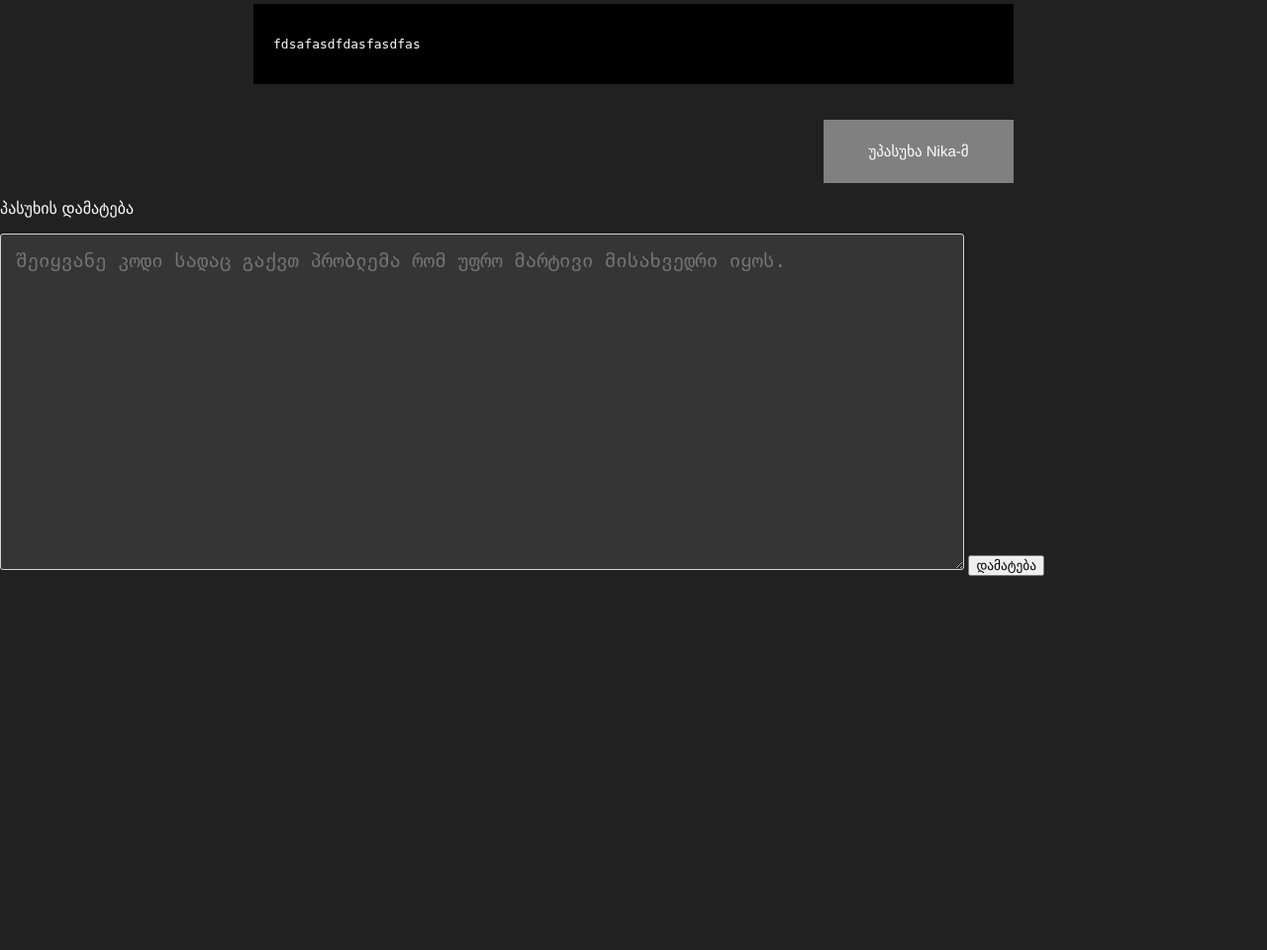
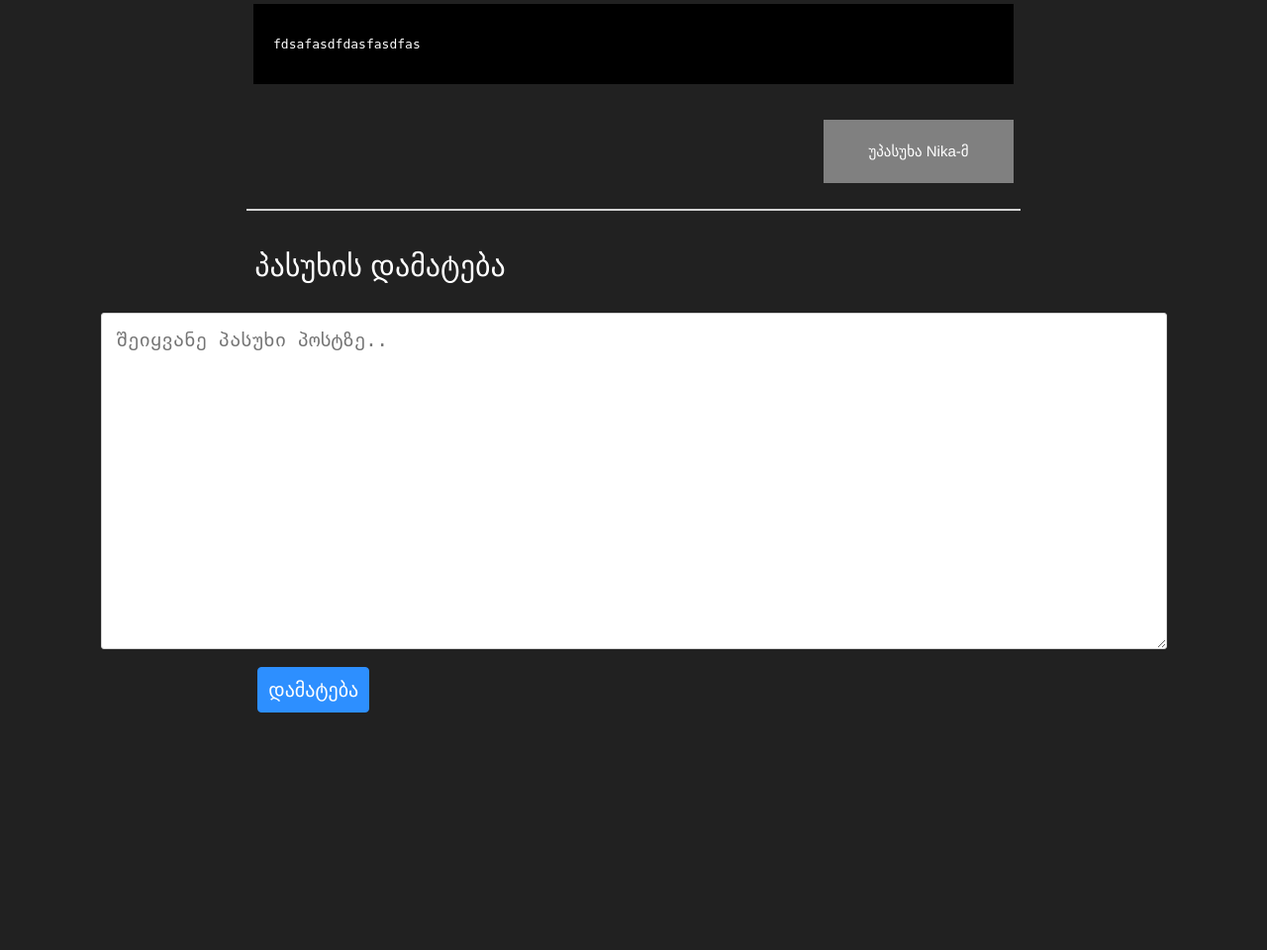
Before and after one commit to NikaKereselidze/ProgramFlow, a Flask app: page /posts/1 in a window 1280 px wide. Shown: the part 4378-5338 px from the top of the page at 99% size. Run offline with Flask 2, Linux system fonts and the light colour scheme; the visitor is signed in with stand-in values (Sample User, id 1); data comes from the database, SQL or seed files in the repository; both versions use the stored data as it was after the commit.

Commit message:
Add files via upload

```diff
--- a/app.py
+++ b/app.py
@@ -239,7 +239,7 @@
                 created_answer = Answers(answer_id=post_data.post_id, answer_author=session['user'], answer_username=session['username'], answer=answer, votes=0)
                 db.session.add(created_answer)
                 db.session.commit()
-                return render_template('post_page.html', post_data=post_data, answer_data=answer_data, current_user=session['user'])
+                return redirect(f'/posts/{id}')
         else:
             flash('არ ხართ შესული ექაუნთზე..')
             return redirect(url_for('home'))
@@ -307,7 +307,6 @@
         flash("პოსტი ვერ წაიშალა..", category='error')
         return redirect(url_for('posts'))
 
-
 @app.errorhandler(404)
 def error(e):
     return render_template('404.html'), 404
--- a/static/style.css
+++ b/static/style.css
@@ -498,10 +498,19 @@
     margin-left: 2%;
 }
 
+.addPostHeader {
+    margin-left: 31%;
+    font-size: 35px;
+}
+
+.addPostContainer {
+    display: flex;
+    justify-content: center;
+}
+
 .addPostDiv {
-    margin-top: 6vh;
-    margin-left: 10%;
-    margin-right: 10%;
+    display: flex;
+    flex-direction: column;
     border: white 1px solid;
     background-color: white;
     box-shadow: 0px 0px 20px lightgrey;
@@ -511,6 +520,8 @@
 
 .addPostTitle{
     padding: 15px;
+    margin-left: 13px;
+    margin-right: 13px;
     font-size: 19px;
     border: lightgray 1px solid;
     border-radius: 3px;
@@ -518,6 +529,8 @@
 
 .addPostCode {
     padding: 15px;
+    margin-left: 13px;
+    margin-right: 13px;
     font-size: 19px;
     border: lightgray 1px solid;
     border-radius: 3px;
@@ -532,6 +545,7 @@
     padding:15px;
     color: white;
     background-color: rgb(45, 143, 255);
+    margin-left: 10px;
 }
 
 .addPostSubmit:hover {
@@ -539,8 +553,39 @@
     cursor: pointer;
 }
 
-.addPostSubmitDiv {
-    margin-left: 10%;
+.addAnswerDiv {
+    display: flex;
+    flex-direction: column;
+    align-items: center;
+}
+
+.addAnswerTitle {
+    font-size: 30px;
+    margin-left: -40%;
+}
+
+.addAnswerInput {
+    padding: 15px;
+    font-size: 19px;
+    border: lightgray 1px solid;
+    border-radius: 3px;
+    resize: vertical;
+}
+
+.addAnswerSubmit {
+    border: rgb(45, 143, 255) 1px solid;
+    border-radius: 4px;
+    font-size: 20px;
+    padding: 10px;
+    color: white;
+    background-color: rgb(45, 143, 255);
+    margin-left: -50.5%
+}
+
+.addAnswerSubmit:hover {
+    background-color: rgb(45, 103, 150);
+    border: rgb(45, 103, 150) 1px solid;
+    cursor: pointer;
 }
 
 ul {
--- a/templates/post_page.html
+++ b/templates/post_page.html
@@ -12,7 +12,7 @@
 
 <br>
     {%if post_data.author == current_user%}
-        <img style='margin-left:71%' src="{{url_for('static', filename='images/settings_icon.png')}}" height='15' width='15'><a class='settings' href='/posts/post_settings/{{post_data.post_id}}'>პარამეტრები</a>
+        <img src="{{url_for('static', filename='images/settings_icon.png')}}" height='15' width='15'><a class='settings' href='/posts/post_settings/{{post_data.post_id}}'>პარამეტრები</a>
         <br><br>
     {%endif%}
 
@@ -55,11 +55,16 @@
         <br><br>
     <div class='authorDiv'><p class='author'>უპასუხა {{answer.answer_username}}-მ</p></div>
 {%endfor%}
+<br>
+<hr class='answerSeparator'>
 
 <form action='' method='POST'>
-    <p>პასუხის დამატება</p>
-    <textarea name="answer" class='addPostCode' minlength="4" maxlength="600000" cols="81" rows="14" placeholder='შეიყვანე კოდი სადაც გაქვთ პრობლემა რომ უფრო მარტივი მისახვედრი იყოს.' required></textarea>
-    <button type='submit'>დამატება</button>
+    <div class="addAnswerDiv">
+        <p class='addAnswerTitle'>პასუხის დამატება</p>
+        <textarea name="answer" class='addAnswerInput' minlength="4" maxlength="600000" cols="90" rows="14" placeholder='შეიყვანე პასუხი პოსტზე..' required></textarea>
+        <br>
+        <button class='addAnswerSubmit' type='submit'>დამატება</button>
+    </div>
 </form>
 
 
--- a/templates/update_post.html
+++ b/templates/update_post.html
@@ -1,6 +1,5 @@
 {%extends 'base.html'%}
 {%block content%}
-
 
 <div class='updateDiv'>
     <form action='' method='POST'>
```
Also changed, not shown: templates/add_post.html (+9 -6 lines), database.db, templates/posts.html (line endings or trailing spaces).
